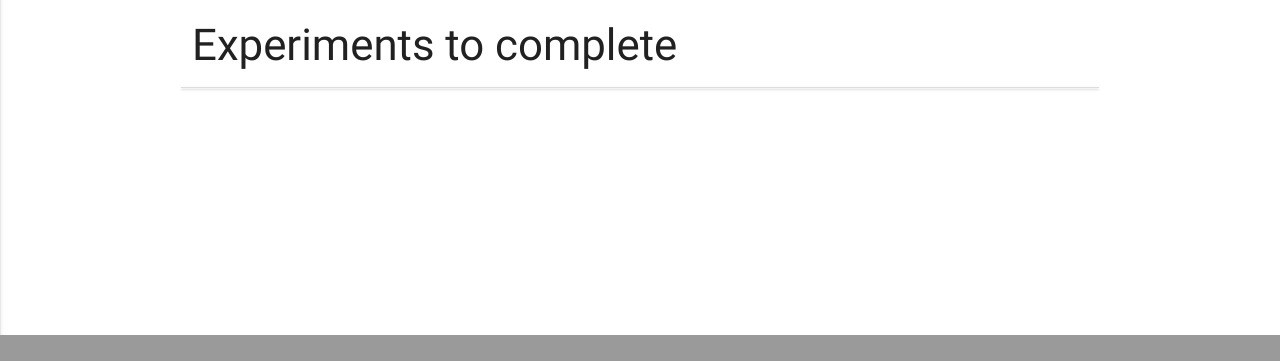
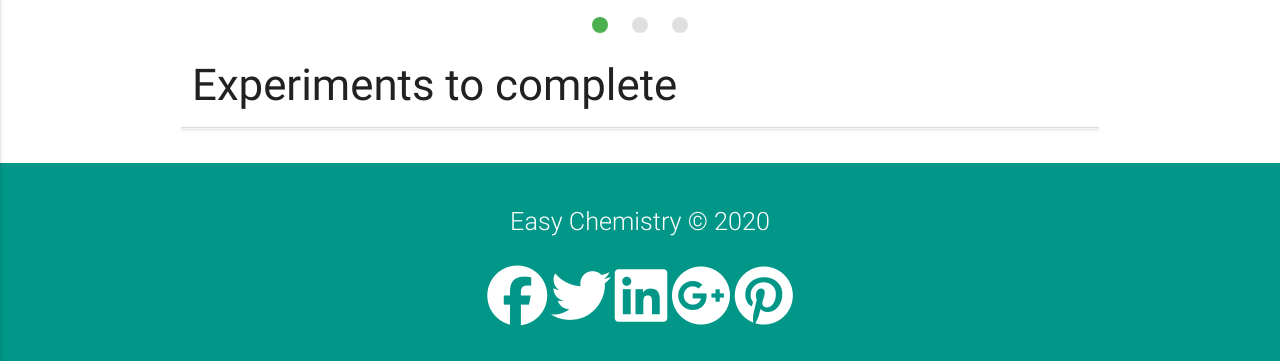
Before and after one commit to martynapacula/Project03, a Flask app: page / in a window 1280 px wide. Shown: the part 465-826 px from the top of the page. Before the commit the page ends 800 px from the top, so only its background shows below. Run offline with Flask 2, Linux system fonts and the light colour scheme; data that the repository does not hold is empty; some libraries are stand-ins or nearby versions.

Commit message:
footer added

```diff
--- a/static/css/style.css
+++ b/static/css/style.css
@@ -1,7 +1,3 @@
-/*body {*/
-/*    background-color: red; */
-
-/*}?*/
 
 .btn_small {
     height: 24px;
@@ -22,3 +18,9 @@
 .task_header{
     margin-top: 5px;
 }
+
+
+.heading {
+  color: black;
+  text-shadow: 2px 2px 4px #000000;
+}
--- a/templates/base.html
+++ b/templates/base.html
@@ -16,7 +16,7 @@
 	<!--------Navbar -->
 	<header>
 
-		<nav>
+		<nav class="teal">
 			<div class="nav-wrapper">
 				<a href="{{url_for('get_tasks')}}" class="brand-logo">Easy Chemistry</a>
 				<a href="#" data-activates="mobile-demo" class="button-collapse"><i class="material-icons">menu</i></a>
@@ -40,24 +40,21 @@
 	<section class="slider">
 		<ul class="slides">
 			<li>
-        <img src="https://marketingland.com/wp-content/ml-loads/2017/01/test-experiment-science-chemistry-ss-1920.jpg"> <!-- random image -->
+				<img src="https://marketingland.com/wp-content/ml-loads/2017/01/test-experiment-science-chemistry-ss-1920.jpg">
 				<div class="caption center-align">
-          <h3>This is our big Tagline!</h3>
-          <h5 class="light grey-text text-lighten-3">Here's our small slogan.</h5>
+					<h2 class="heading">Organize your Leaving Cert Experiments </h2>
 				</div>
 			</li>
 			<li>
-        <img src="https://thumbs.dreamstime.com/b/scientist-equipment-science-experiments-laboratory-glassware-containing-chemical-liquid-research-analyzing-159491611.jpg"> <!-- random image -->
+				<img src="https://steemitimages.com/640x0/https://f.top4top.net/p_71366by11.jpg">
 				<div class="caption left-align">
-          <h3>Left Aligned Caption</h3>
-          <h5 class="light grey-text text-lighten-3">Here's our small slogan.</h5>
+					<h2 class="heading"> Make a list of your favourite experiments</h2>
 				</div>
 			</li>
 			<li>
-        <img src="https://images.medicaldaily.com/sites/medicaldaily.com/files/styles/headline/public/2016/03/16/scientist-lab.jpg"> <!-- random image -->
+				<img src="https://images.medicaldaily.com/sites/medicaldaily.com/files/styles/headline/public/2016/03/16/scientist-lab.jpg">
 				<div class="caption right-align">
-          <h3>Right Aligned Caption</h3>
-          <h5 class="light grey-text text-lighten-3">Here's our small slogan.</h5>
+					<h2 class="heading">Expand your chemistry knowledge</h2>
 				</div>
 			</li>
 		</ul>
@@ -65,7 +62,42 @@
 	<div class="container">
 		{% block content %}
 		{% endblock %}
+
 	</div>
+
+	<!--------Footer -->
+
+	<footer class="section teal derken-2 white-text center">
+		<div class="container">
+			<div class="row">
+				<div class="col s12">
+					<p class="flow-text">Easy Chemistry &copy; 2020 </p>
+					<a href="htttps://facebook.com" target="_blank" class="white-text">
+						<i class="fab fa-facebook fa-4x"></i>
+					</a>
+					<a href="htttps://twitter.com" target="_blank" class="white-text">
+						<i class="fab fa-twitter fa-4x"></i>
+					</a>
+					<a href="htttps://linkedin.com" target="_blank" class="white-text">
+						<i class="fab fa-linkedin fa-4x"></i>
+					</a>
+					<a href="htttps://googleplus.com" target="_blank" class="white-text">
+						<i class="fab fa-google-plus fa-4x"></i>
+					</a>
+					<a href="htttps://pinterest.com" target="_blank" class="white-text">
+						<i class="fab fa-pinterest fa-4x"></i>
+					</a>
+
+				</div>
+			</div>
+		</div>
+	</footer>
+
+
+
+	<!-------Javascript ---->
+
+
 	<script src="https://cdnjs.cloudflare.com/ajax/libs/jquery/3.2.1/jquery.min.js"
 		integrity="sha256-hwg4gsxgFZhOsEEamdOYGBf13FyQuiTwlAQgxVSNgt4=" crossorigin="anonymous"></script>
 	<script src="https://cdnjs.cloudflare.com/ajax/libs/materialize/0.100.2/js/materialize.min.js"></script>
@@ -85,6 +117,11 @@
             closeOnSelect: false
         });
 
+
+        $(document).ready(function(){
+            $('.slider').slider();
+        });
+
 document.getElementById("matfix").addEventListener("click", function(e) {
 	e.stopPropagation();
 });
--- a/templates/tasks.html
+++ b/templates/tasks.html
@@ -9,8 +9,10 @@
 			<div class="collapsible-header">
 				<div class="col s3">
 					<i class="material-icons">keyboard_arrow_down</i>
-					<a href="{{url_for('delete_task', task_id=task._id)}}"  class="waves-effect waves-light btn btn_small_one">Completed</a>
-					<a href="{{url_for('edit_task', task_id=task._id)}}"  class="waves-effect waves-light btn btn_small blue">Edit</a>
+					<a href="{{url_for('delete_task', task_id=task._id)}}"
+						class="waves-effect waves-light btn btn_small_one">Completed</a>
+					<a href="{{url_for('edit_task', task_id=task._id)}}"
+						class="waves-effect waves-light btn btn_small blue">Edit</a>
 
 				</div>
 				<div class="task_header col s9">
```
Lines whose indentation alone changed are shown as unchanged.
